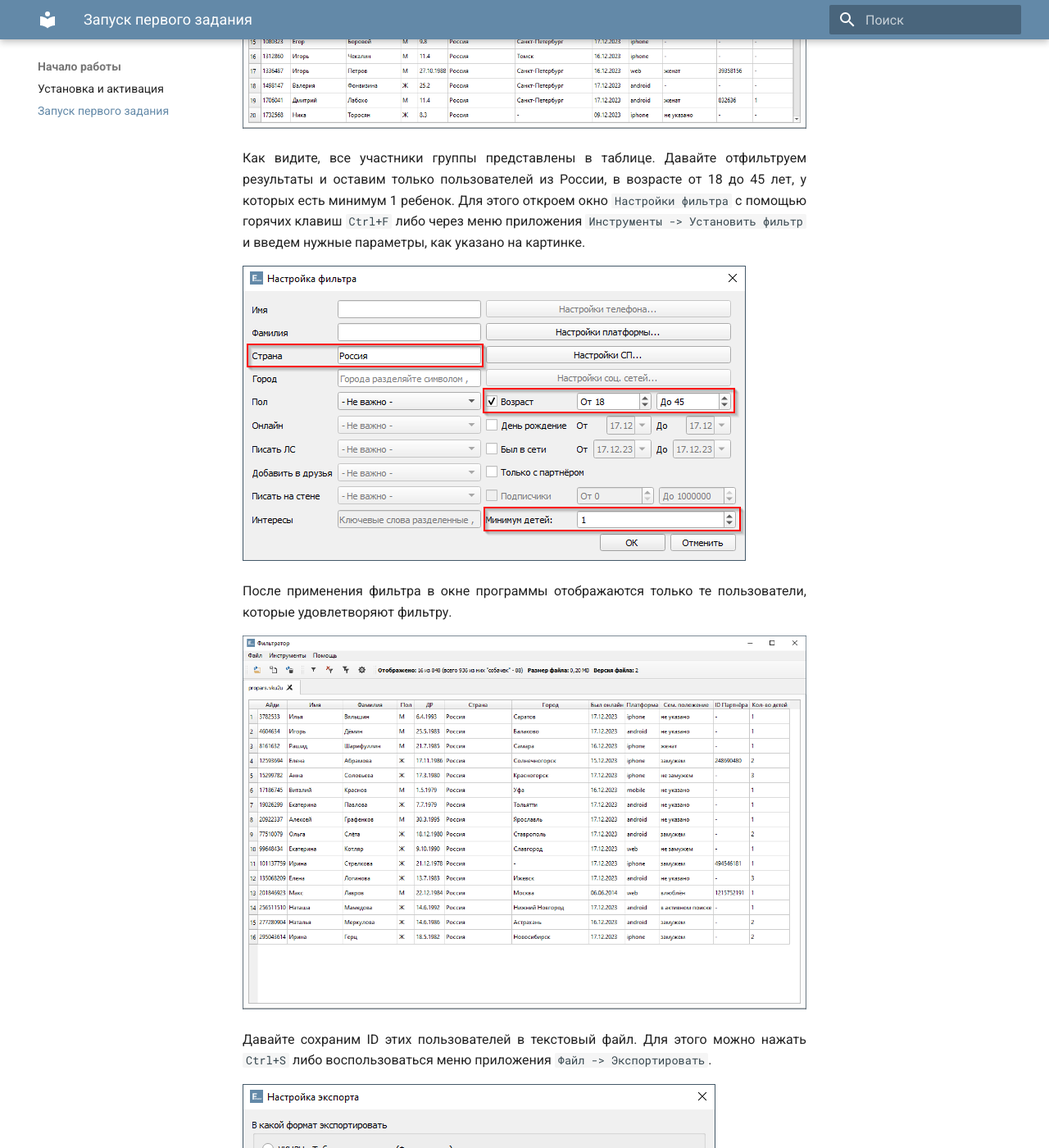
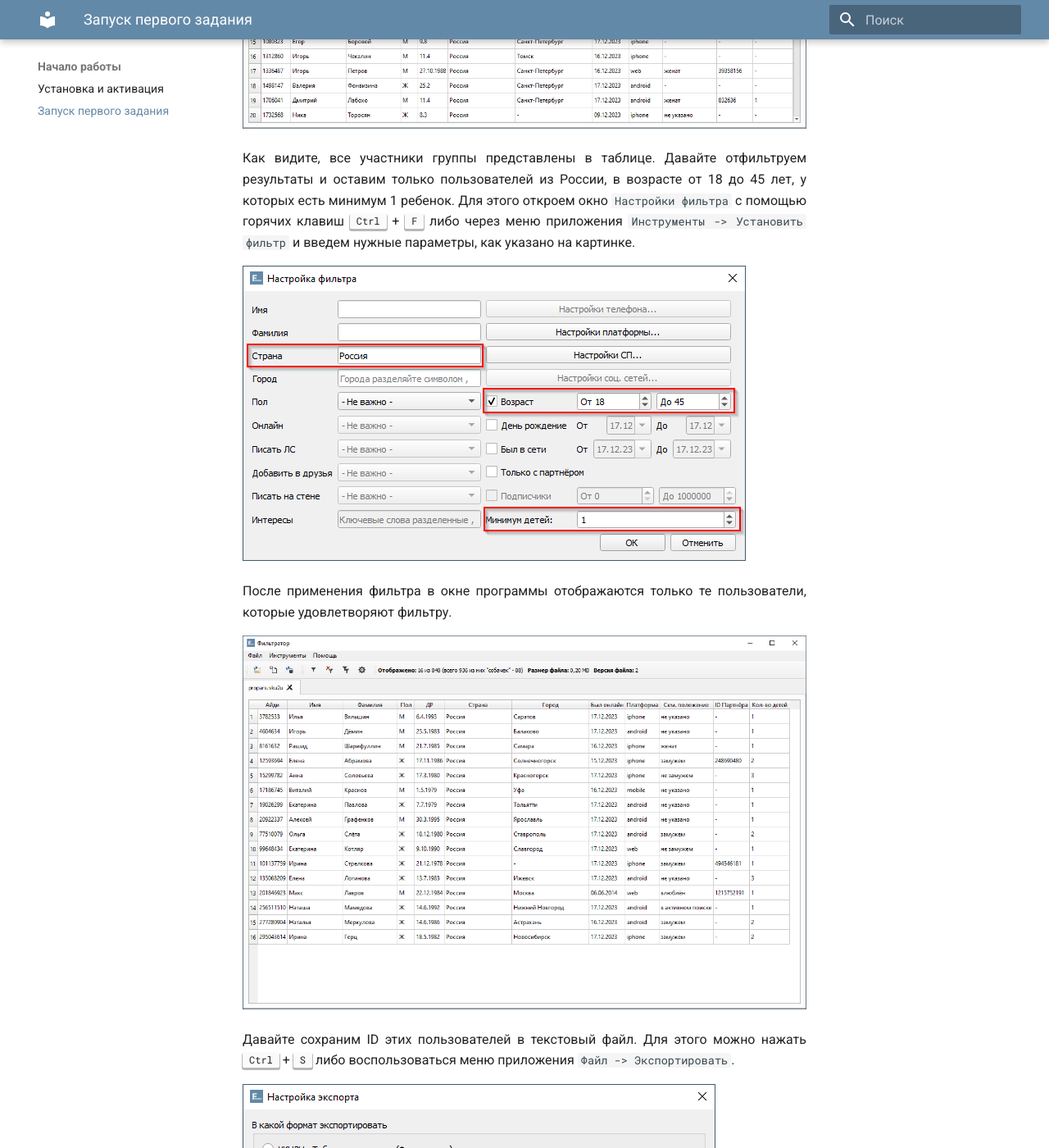
Before and after one commit to VK-Utility/docs, an MkDocs documentation site: the page built from docs/setup-and-launch/first-launch.md, in a window 1280 px wide and 1400 px high, scrolled down 2791 px. Shown: the whole window at 82% size. Built offline with MkDocs 1.6.1 and Material for MkDocs 9.7.7, drawn with Linux system fonts in a browser that asks for light colours.

Commit message:
Use 'kbd' element for keyborard shortcuts.

```diff
--- a/docs/setup-and-launch/first-launch.md
+++ b/docs/setup-and-launch/first-launch.md
@@ -60,7 +60,7 @@
 
 <div style="text-align: justify">
   <p>
-    Как видите, все участники группы представлены в таблице. Давайте отфильтруем результаты и оставим только пользователей из России, в возрасте от 18 до 45 лет, у которых есть минимум 1 ребенок. Для этого откроем окно <code>Настройки фильтра</code> с помощью горячих клавиш <code>Ctrl+F</code> либо через меню приложения <code>Инструменты -> Установить фильтр</code> и введем нужные параметры, как указано на картинке.
+    Как видите, все участники группы представлены в таблице. Давайте отфильтруем результаты и оставим только пользователей из России, в возрасте от 18 до 45 лет, у которых есть минимум 1 ребенок. Для этого откроем окно <code>Настройки фильтра</code> с помощью горячих клавиш <kbd>Ctrl</kbd> + <kbd>F</kbd> либо через меню приложения <code>Инструменты -> Установить фильтр</code> и введем нужные параметры, как указано на картинке.
   </p>
 </div>
 
@@ -76,7 +76,7 @@
 
 <div style="text-align: justify">
   <p>
-    Давайте сохраним ID этих пользователей в текстовый файл. Для этого можно нажать <code>Ctrl+S</code> либо воспользоваться меню приложения <code>Файл -> Экспортировать</code>.
+    Давайте сохраним ID этих пользователей в текстовый файл. Для этого можно нажать <kbd>Ctrl</kbd> + <kbd>S</kbd> либо воспользоваться меню приложения <code>Файл -> Экспортировать</code>.
   </p>
 </div>
 
--- a/mkdocs.yml
+++ b/mkdocs.yml
@@ -67,6 +67,7 @@ markdown_extensions:
   - footnotes
   - md_in_html
   - tables
+  - smarty
   - toc:
       permalink: '^'
       #slugify: !!python/object/apply:pymdownx.slugs.slugify
```
